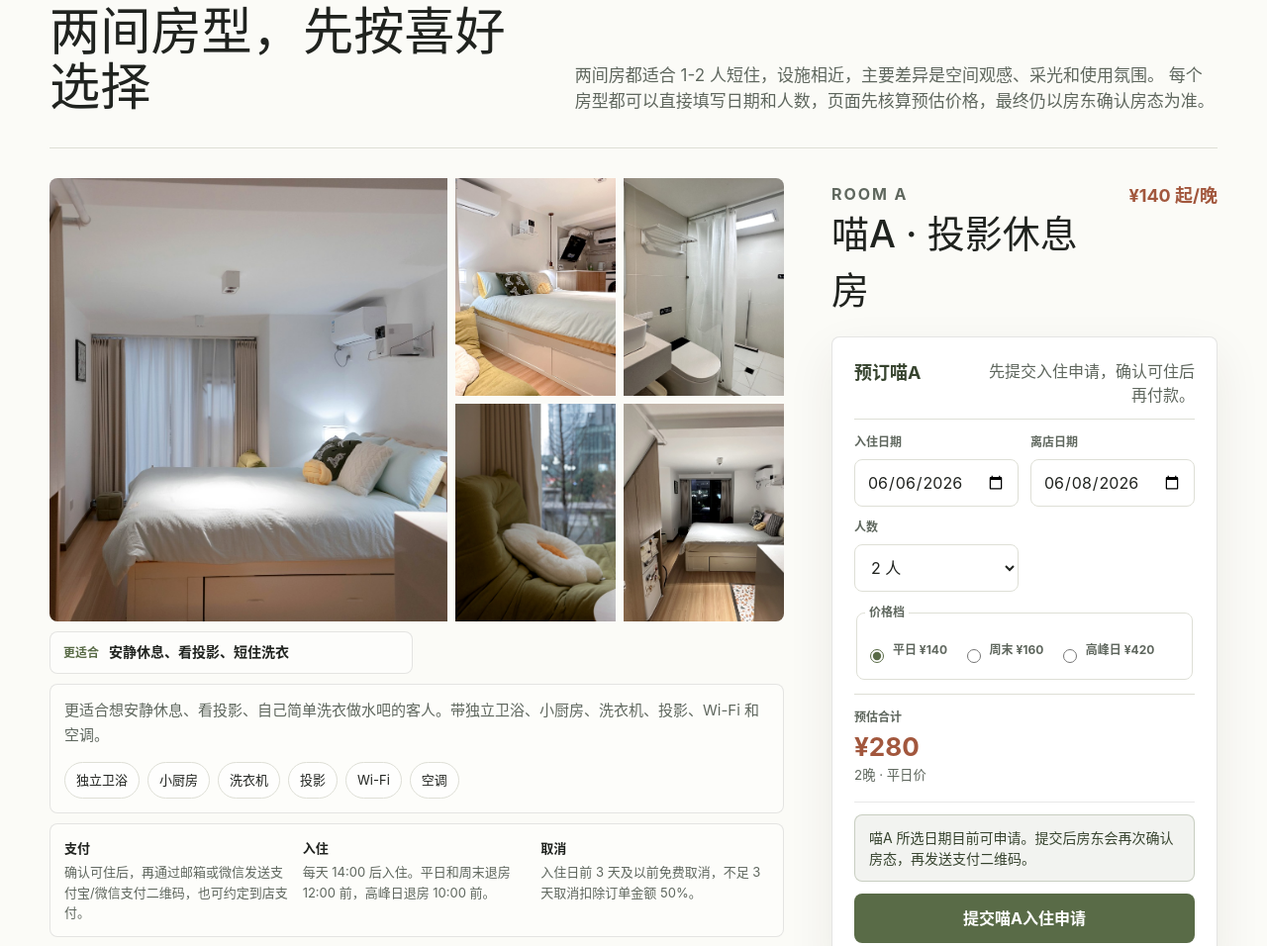
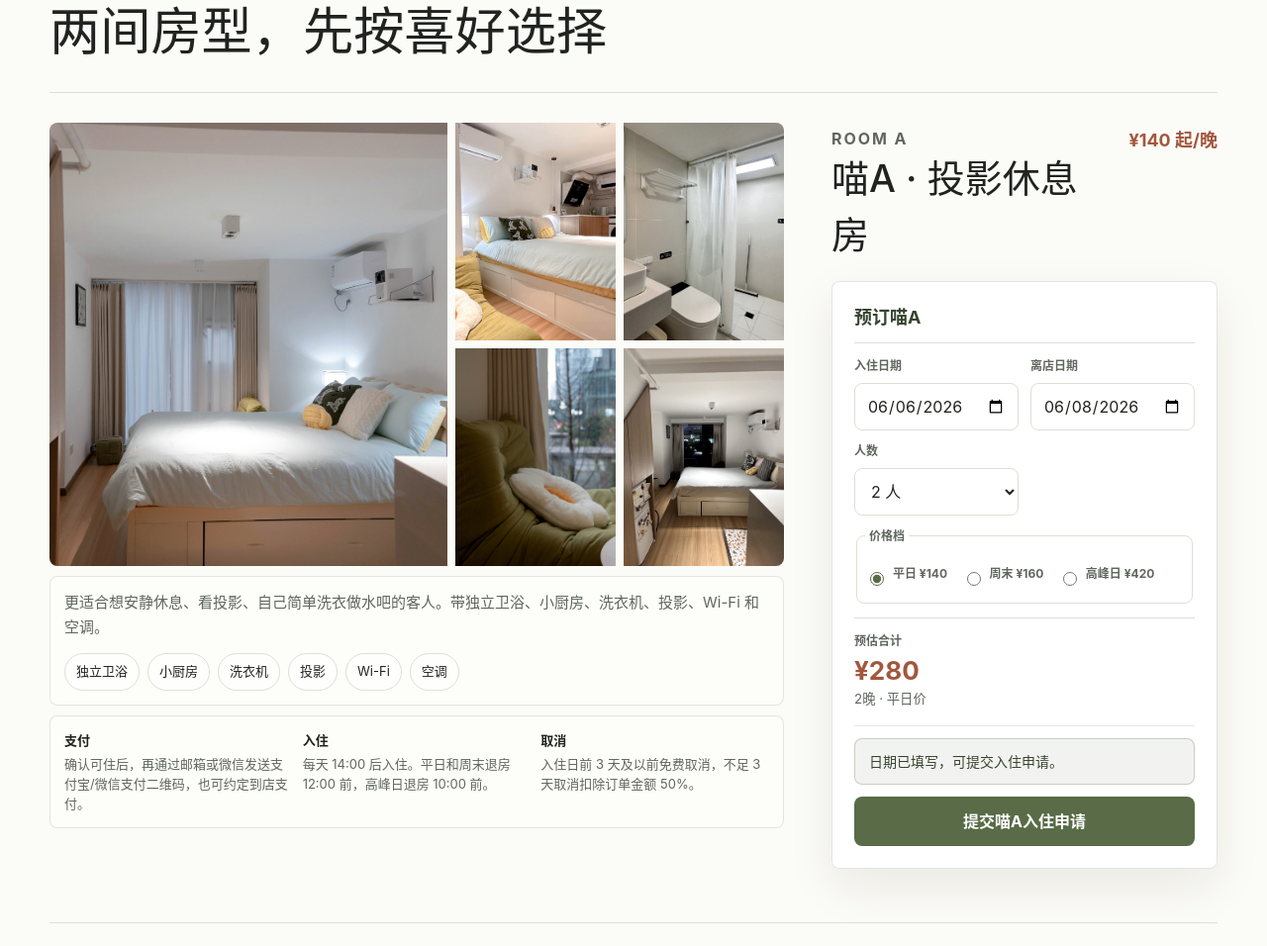
Before and after one commit to panzeng297-commits/cert, a website: page index.html in a window 1280 px wide. Shown: the part 879-1835 px from the top of the page at 99% size. Drawn offline with Linux system fonts and the light colour scheme.

Commit message:
Tighten booking copy and room thumbnails

```diff
--- a/index.html
+++ b/index.html
@@ -68,10 +68,6 @@
       <section class="section rooms-section" id="rooms" aria-labelledby="rooms-title">
         <div class="section-heading">
           <h2 id="rooms-title">两间房型，先按喜好选择</h2>
-          <p>
-            两间房都适合 1-2 人短住，设施相近，主要差异是空间观感、采光和使用氛围。
-            每个房型都可以直接填写日期和人数，页面先核算预估价格，最终仍以房东确认房态为准。
-          </p>
         </div>
 
         <div class="room-grid">
@@ -84,12 +80,6 @@
                   <img src="assets/room-a-bath.jpg" alt="喵A独立卫浴" data-gallery-image data-full="assets/room-a-bath-full.jpg" data-caption="喵A · 独立卫浴" tabindex="0" />
                   <img src="assets/room-a-lounge.jpg" alt="喵A窗边休息区" data-gallery-image data-full="assets/room-a-lounge-full.jpg" data-caption="喵A · 窗边休息区" tabindex="0" />
                   <img src="assets/room-a-wide.jpg" alt="喵A房间全景角度" data-gallery-image data-full="assets/room-a-wide-full.jpg" data-caption="喵A · 房间全景角度" tabindex="0" />
-                </div>
-              </div>
-              <div class="room-side-notes" aria-label="喵A房间补充信息">
-                <div>
-                  <span>更适合</span>
-                  <strong>安静休息、看投影、短住洗衣</strong>
                 </div>
               </div>
               <div class="room-info-panel">
@@ -122,7 +112,6 @@
               <form class="room-booking-form" data-room-form data-room="喵A">
                 <div class="room-booking-head">
                   <h4>预订喵A</h4>
-                  <p>先提交入住申请，确认可住后再付款。</p>
                 </div>
                 <div class="booking-fields">
                   <label>
@@ -177,15 +166,9 @@
                 <img class="room-main-photo" src="assets/room-b-main.jpg" alt="喵B房间床铺和窗边采光" data-gallery-image data-full="assets/room-b-main-full.jpg" data-caption="喵B · 房间主视角" tabindex="0" />
                 <div class="thumb-row">
                   <img src="assets/room-b-lounge.jpg" alt="喵B床边休息区和小厨房" data-gallery-image data-full="assets/room-b-lounge-full.jpg" data-caption="喵B · 床边休息区和小厨房" tabindex="0" />
-                  <img src="assets/room-b-bath.jpg" alt="喵B独立卫浴" data-gallery-image data-full="assets/room-b-bath-full.jpg" data-caption="喵B · 独立卫浴" tabindex="0" />
+                  <img src="assets/room-b-bath-full.jpg" alt="喵B独立卫浴" data-gallery-image data-full="assets/room-b-bath-full.jpg" data-caption="喵B · 独立卫浴" tabindex="0" />
                   <img src="assets/room-b-window.jpg" alt="喵B窗边采光角度" data-gallery-image data-full="assets/room-b-window-full.jpg" data-caption="喵B · 窗边采光角度" tabindex="0" />
                   <img src="assets/room-b-wide.jpg" alt="喵B房间全景和办公区" data-gallery-image data-full="assets/room-b-wide-full.jpg" data-caption="喵B · 房间全景和办公区" tabindex="0" />
-                </div>
-              </div>
-              <div class="room-side-notes" aria-label="喵B房间补充信息">
-                <div>
-                  <span>更适合</span>
-                  <strong>窗边采光、空间观感、轻量办公</strong>
                 </div>
               </div>
               <div class="room-info-panel">
@@ -218,7 +201,6 @@
               <form class="room-booking-form" data-room-form data-room="喵B">
                 <div class="room-booking-head">
                   <h4>预订喵B</h4>
-                  <p>先提交入住申请，确认可住后再付款。</p>
                 </div>
                 <div class="booking-fields">
                   <label>
@@ -272,10 +254,6 @@
       <section class="section transit-section" id="transit" aria-labelledby="transit-title">
         <div class="section-heading">
           <h2 id="transit-title">房源位置</h2>
-          <p>
-            住宿位于重庆市渝中区化龙桥翡翠云阶 4 栋 C 座，靠近重庆天地、嘉陵江滨江和山城步道体系里的半山崖线/大化步道一带。
-            以下时间为日常预计，实际请以当天导航和路况为准。
-          </p>
         </div>
 
         <div class="location-summary">
@@ -295,7 +273,7 @@
                 轨道9号线 · 化龙桥站
               </button>
             </h3>
-            <p>到站后直接导航“化龙桥翡翠云阶 4 栋 C 座”。带行李时按导航选择步行或打车。</p>
+            <p>到站后直接导航“化龙桥翡翠云阶 4 栋 C 座”，步行约 2 分钟直达。带行李时也适合按导航步行到达。</p>
           </article>
           <article class="transit-card airport-card">
             <span>机场到住宿</span>
@@ -312,6 +290,11 @@
             <span>步行周边</span>
             <h3>山城步道半山崖线 / 大化步道</h3>
             <p>步行约 5-15 分钟，适合傍晚散步、看嘉陵江和城市崖线。</p>
+          </article>
+          <article>
+            <span>生活购物</span>
+            <h3>印象星光 Shopping Mall</h3>
+            <p>步行可达，日常餐饮、便利店、购物和临时补给都比较方便。</p>
           </article>
           <article>
             <span>近距离地标</span>
--- a/script.js
+++ b/script.js
@@ -162,7 +162,7 @@ function getAvailabilityCheck(form) {
   return {
     state: "available",
     blocksSubmit: false,
-    message: `${room} 所选日期目前可申请。提交后房东会再次确认房态，再发送支付二维码。`,
+    message: "日期已填写，可提交入住申请。",
   };
 }
 
--- a/styles.css
+++ b/styles.css
@@ -557,6 +557,10 @@ select {
   margin-bottom: 34px;
 }
 
+.section-heading:not(:has(p:not(.eyebrow))) {
+  display: block;
+}
+
 .section-heading.narrow {
   display: block;
   max-width: 620px;
@@ -641,39 +645,36 @@ select {
   background: #ddd8ce;
 }
 
-.room-side-notes {
-  display: grid;
-  grid-template-columns: 1fr 1fr;
-  gap: 8px;
+.thumb-row img[src*="room-a-angle"] {
+  object-position: 48% 62%;
 }
 
-.room-side-notes div {
-  display: flex;
-  align-items: baseline;
-  gap: 10px;
-  border: 1px solid rgba(32, 35, 31, 0.11);
-  border-radius: var(--radius);
-  background: rgba(255, 255, 255, 0.46);
-  padding: 11px 13px;
+.thumb-row img[src*="room-a-bath"] {
+  object-position: 50% 76%;
 }
 
-.room-side-notes span,
-.room-side-notes strong {
-  display: block;
+.thumb-row img[src*="room-a-lounge"] {
+  object-position: 46% 55%;
 }
 
-.room-side-notes span {
-  flex: 0 0 auto;
-  margin-bottom: 0;
-  color: var(--olive);
-  font-size: 12px;
-  font-weight: 800;
+.thumb-row img[src*="room-a-wide"] {
+  object-position: 55% 70%;
 }
 
-.room-side-notes strong {
-  color: var(--ink);
-  font-size: 14px;
-  line-height: 1.35;
+.thumb-row img[src*="room-b-lounge"] {
+  object-position: 54% 62%;
+}
+
+.thumb-row img[src*="room-b-bath"] {
+  object-position: 52% 58%;
+}
+
+.thumb-row img[src*="room-b-window"] {
+  object-position: 48% 70%;
+}
+
+.thumb-row img[src*="room-b-wide"] {
+  object-position: 50% 72%;
 }
 
 .room-stay-rules {
@@ -786,6 +787,10 @@ select {
   margin: 0;
   color: var(--muted);
   font-size: 15px;
+}
+
+.notice-section {
+  padding-bottom: clamp(64px, 8vw, 120px);
 }
 
 .text-link {
@@ -1147,7 +1152,6 @@ select {
   .transit-layout,
   .location-summary,
   .route-grid,
-  .room-side-notes,
   .room-stay-rules,
   .notice-grid {
     grid-template-columns: 1fr;
```
